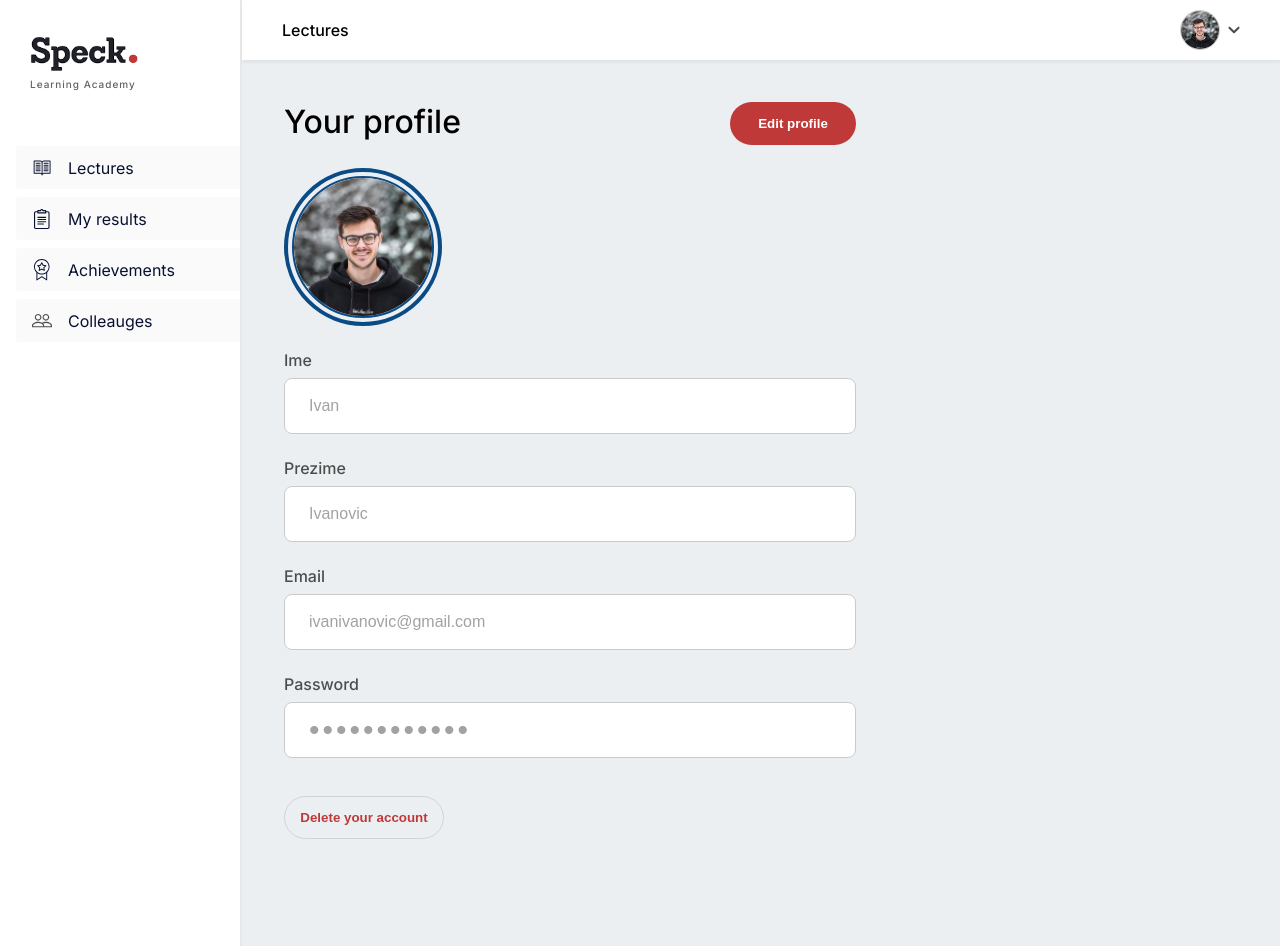
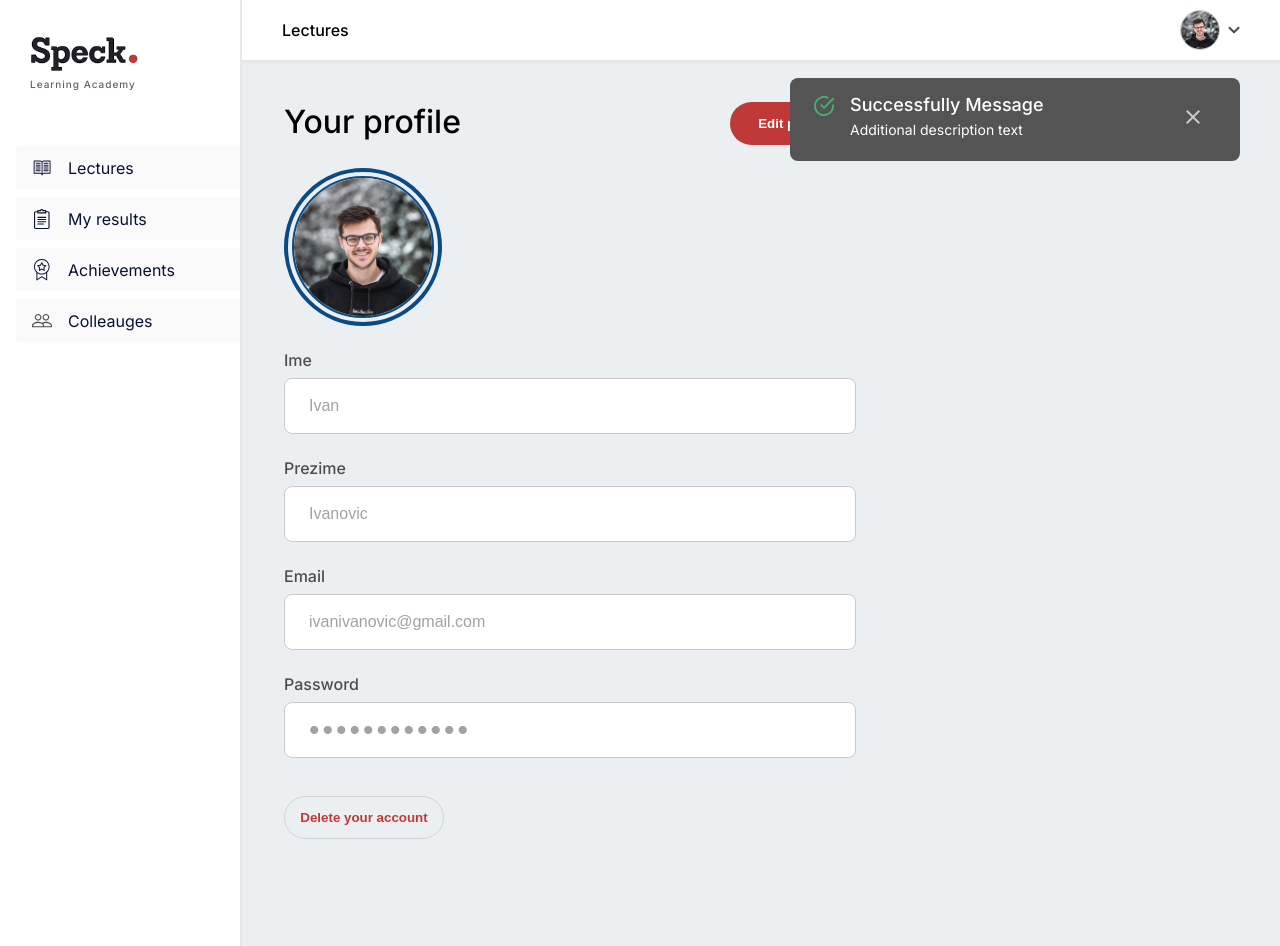
Before and after one commit to Tin21/Speck-Teamwork, a React (Vite) app: page /profile in a window 1280 px wide. Built offline with nearby package versions, Linux system fonts and the light colour scheme.

Commit message:
Added stilization for toast component

```diff
--- a/src/components/Profile/Profile.jsx
+++ b/src/components/Profile/Profile.jsx
@@ -21,6 +21,7 @@ import {
 import { Formik } from 'formik';
 import { FormRow, ErrorMessage } from '../../utils/styles/generalStyles';
 import * as Yup from 'yup';
+import Toast from '../Toast/Toast';
 
 const Profile = ({ imgSrc, imgAlt }) => {
   const [update, setUpdate] = useState(false);
@@ -51,6 +52,7 @@ const Profile = ({ imgSrc, imgAlt }) => {
 
   return (
     <ProfileWrapper>
+      <Toast />
       {!update && ( //INITIAL STATE
         <Formik>
           {(formik) => (
--- /dev/null
+++ b/src/components/Toast/Toast.jsx
@@ -0,0 +1,30 @@
+import React from 'react';
+import {
+  CancelIcon,
+  CancelIconWrapper,
+  SuccessIcon,
+  ToastContentWrapper,
+  ToastSubtitle,
+  ToastTextWrapper,
+  ToastTitle,
+  ToastWrapper,
+} from './ToastStyle';
+
+const Toast = () => {
+  return (
+    <ToastWrapper>
+      <SuccessIcon />
+      <ToastContentWrapper>
+        <ToastTextWrapper>
+          <ToastTitle>Successfully Message</ToastTitle>
+          <ToastSubtitle>Additional description text </ToastSubtitle>
+        </ToastTextWrapper>
+        <CancelIconWrapper>
+          <CancelIcon />
+        </CancelIconWrapper>
+      </ToastContentWrapper>
+    </ToastWrapper>
+  );
+};
+
+export default Toast;
--- /dev/null
+++ b/src/components/Toast/ToastStyle.js
@@ -0,0 +1,69 @@
+import styled from 'styled-components';
+import { colors, breakpoints } from '../../utils/styles/theme';
+import { ReactComponent as ToastSuccessIcon } from '../../assets/images/toast-success-icon.svg';
+import { ReactComponent as ToastCancelIcon } from '../../assets/images/cancel-icon.svg';
+
+export const ToastWrapper = styled.div`
+  display: none;
+  position: absolute;
+  top: 78px;
+  right: 40px;
+  height: max-content;
+  width: 450px;
+  border-radius: 8px;
+  padding: 16px 24px;
+  background-color: ${colors.bgGrey};
+  /* background-color: rgba(84,84,84,0.95); */
+
+  @media screen and (${breakpoints.desktopSmall}) {
+    position: fixed;
+    display: flex;
+    flex-direction: row;
+  }
+`;
+
+export const SuccessIcon = styled(ToastSuccessIcon)`
+  margin-top: 2px;
+  margin-right: 16px;
+  height: 20px;
+  width: 20px;
+`;
+
+export const ToastContentWrapper = styled.div`
+  display: flex;
+  justify-content: space-between;
+  width: 350px;
+  margin-bottom: 6px;
+`;
+
+export const ToastTextWrapper = styled.div`
+  width: max-content;
+`;
+
+export const ToastTitle = styled.p`
+  color: ${colors.white};
+  font-weight: 500;
+  font-size: 18px;
+  margin-bottom: 6px;
+`;
+
+export const ToastSubtitle = styled.p`
+  color: ${colors.white};
+  font-weight: 400;
+  font-size: 14px;
+  line-height: 130%;
+`;
+
+export const CancelIconWrapper = styled.div`
+  display: flex;
+  align-items: center;
+`;
+
+export const CancelIcon = styled(ToastCancelIcon)`
+  right: 15px;
+  height: 14px;
+  width: 14px;
+  path {
+    fill: ${colors.avatarBorder};
+  }
+`;
--- a/src/utils/styles/theme.js
+++ b/src/utils/styles/theme.js
@@ -6,6 +6,7 @@ export const colors = {
   bgPrimary: '#EBEFF2',
   bgSecondary: '#ffffff',
   bgOpaque: '#00000040',
+  bgGrey: '#545454', //npr toast background
   avatarBorder: '#CACACA',
   profileAvatarBorder: '#0A4A85',
   logoText: '#626267',
```
Also changed, not shown: src/assets/images/toast-success-icon.svg (added).
